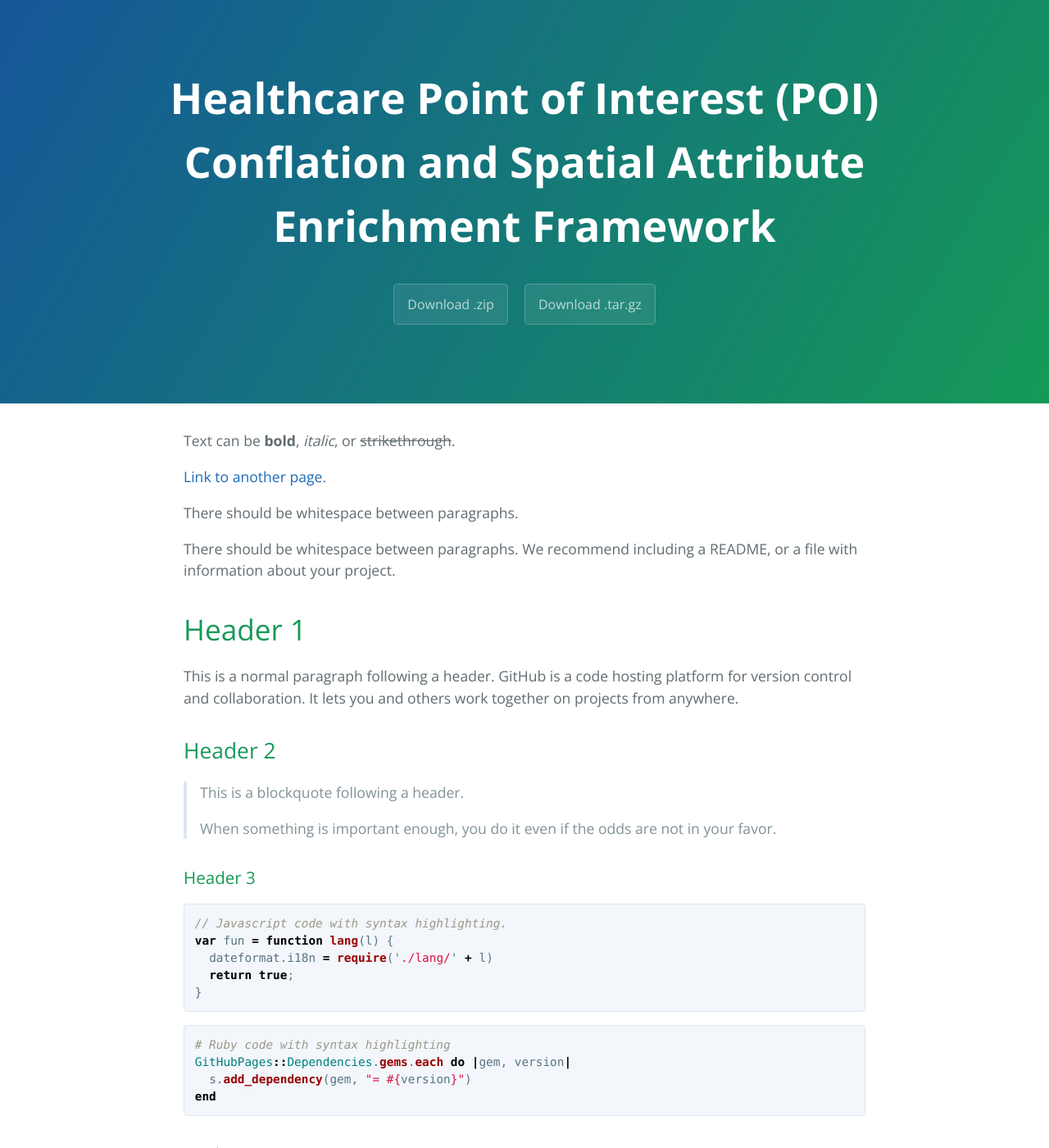
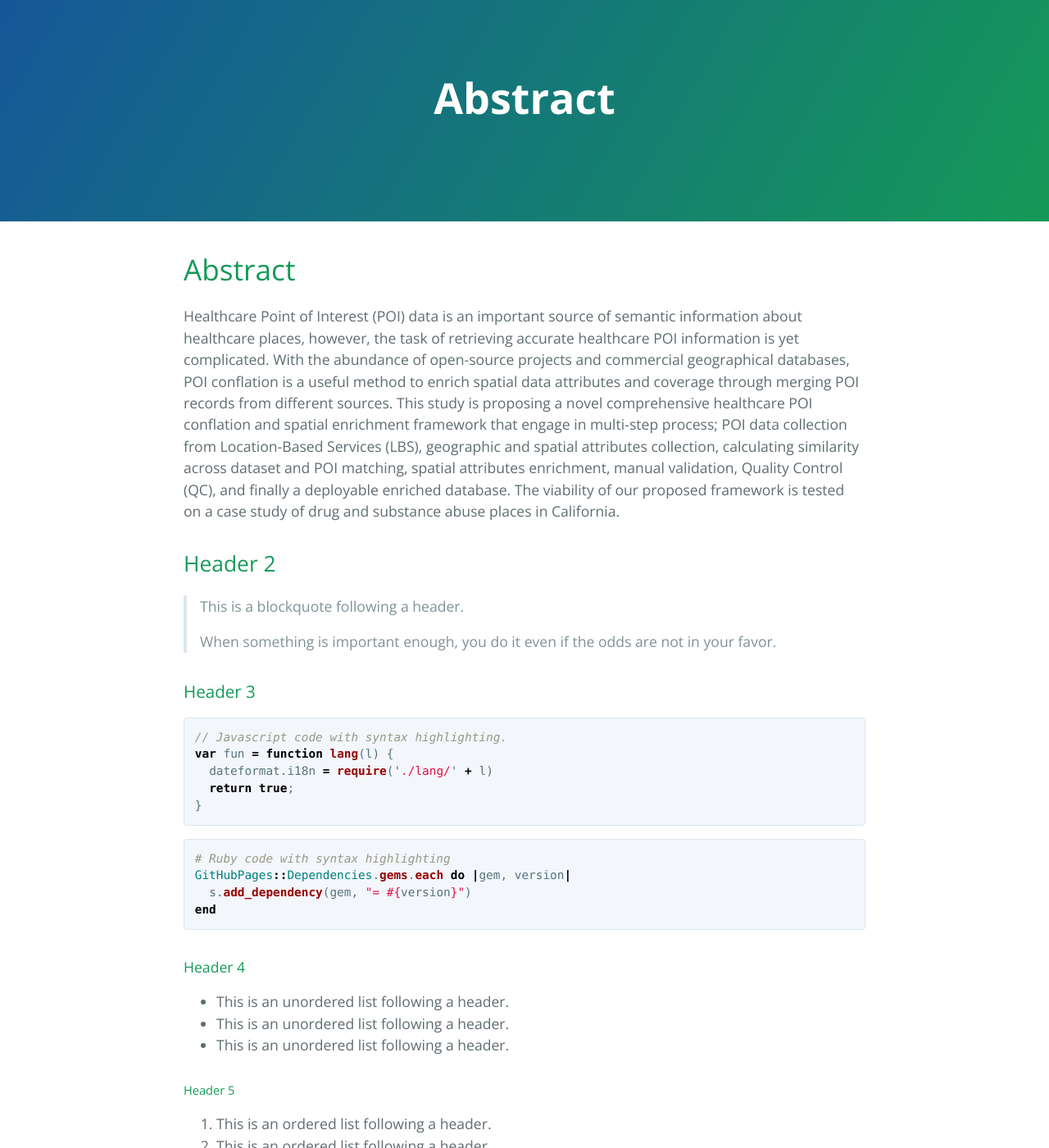
Before and after one commit to Healthcare-POI-Conflation/Healthcare-POI-Conflation.github.io, a Jekyll site: the page built from index.md, in a window 1280 px wide and 1400 px high. Shown: the whole window at 82% size. Built offline with Jekyll 4.4.1, drawn with Linux system fonts in a browser that asks for light colours; the repository's description, which GitHub fills in, is left out; our own code applies the rules of GitHub Pages for plain Markdown files.

Commit message:
disable download button & add abstract

```diff
--- a/_config.yml
+++ b/_config.yml
@@ -1,5 +1,5 @@
 title: Healthcare Point of Interest (POI) Conflation and Spatial Attribute Enrichment Framework
 description:
-show_downloads: true
+show_downloads: false
 google_analytics:
 theme: jekyll-theme-cayman
--- a/index.md
+++ b/index.md
@@ -2,17 +2,10 @@
 layout: default
 ---
 
-Text can be **bold**, _italic_, or ~~strikethrough~~.
+# Abstract
 
-[Link to another page](./another-page.html).
+Healthcare Point of Interest (POI) data is an important source of semantic information about healthcare places, however, the task of retrieving accurate healthcare POI information is yet complicated. With the abundance of open-source projects and commercial geographical databases, POI conflation is a useful method to enrich spatial data attributes and coverage through merging POI records from different sources. This study is proposing a novel comprehensive healthcare POI conflation and spatial enrichment framework that engage in multi-step process; POI data collection from Location-Based Services (LBS), geographic and spatial attributes collection, calculating similarity across dataset and POI matching, spatial attributes enrichment, manual validation, Quality Control (QC), and finally a deployable enriched database. The viability of our proposed framework is tested on a case study of drug and substance abuse places in California.
 
-There should be whitespace between paragraphs.
-
-There should be whitespace between paragraphs. We recommend including a README, or a file with information about your project.
-
-# Header 1
-
-This is a normal paragraph following a header. GitHub is a code hosting platform for version control and collaboration. It lets you and others work together on projects from anywhere.
 
 ## Header 2
 
```
